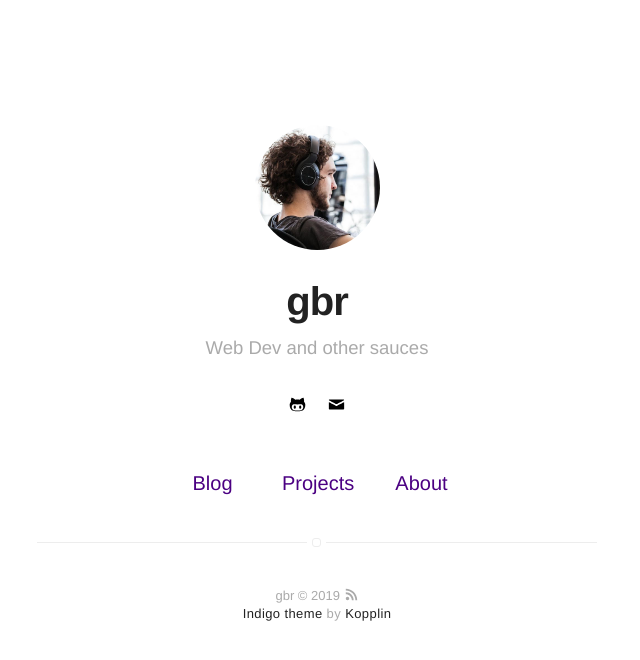
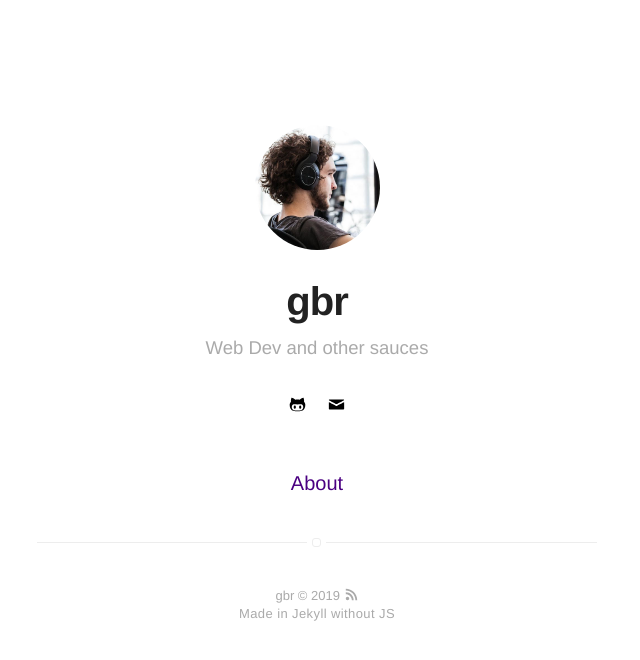
Before and after one commit to garnicag/gbr, a Jekyll site: the page built from index.html, in a window 1280 px wide. Shown: the top 660 px of the page, without its empty margins (323-963 px from the left). Built offline with Jekyll 4.4.1, drawn with Linux system fonts in a browser that asks for light colours.

Commit message:
Template updated

```diff
--- a/_config.yml
+++ b/_config.yml
@@ -71,11 +71,11 @@ width: normal
 # paginate_path: "blog/:num/"
 
 # if you don't need projects, comment the *projects* configs below
-projects: true
+# projects: true
 
 # if you don't need "about" or "blog", comment them out below
 about: true
-blog: true
+# blog: true
 
 # do you want to show the "read time" of the posts?
 read-time: true
--- a/_includes/footer.html
+++ b/_includes/footer.html
@@ -2,6 +2,6 @@
     {{ site.name }} © {{ site.time | date: '%Y' }} <a class="link" href="{{ site.url }}/feed.xml" target="_blank"><svg class="icon icon-rss"><use xlink:href="#icon-rss"></use></svg></a>
 
     <p class="extra">
-        <a class="link" href="https://github.com/sergiokopplin/indigo">Indigo theme</a> by <a class="link" href="https://github.com/sergiokopplin/indigo">Kopplin</a>
+        Made in Jekyll without JS
     </p>
 </footer>
```
